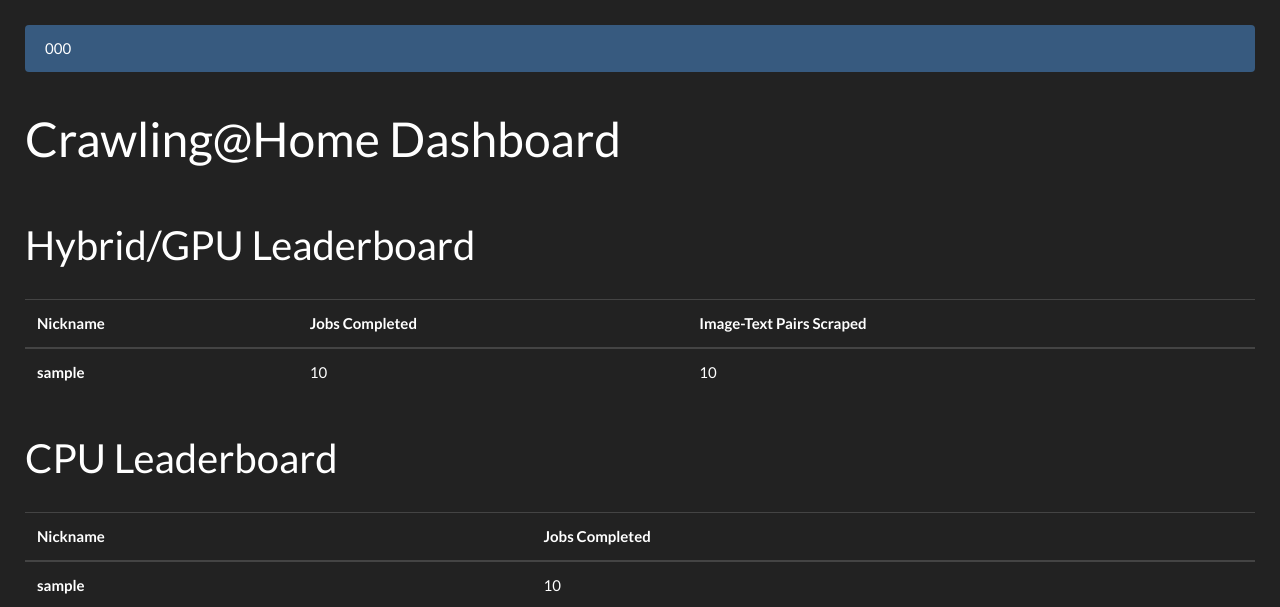
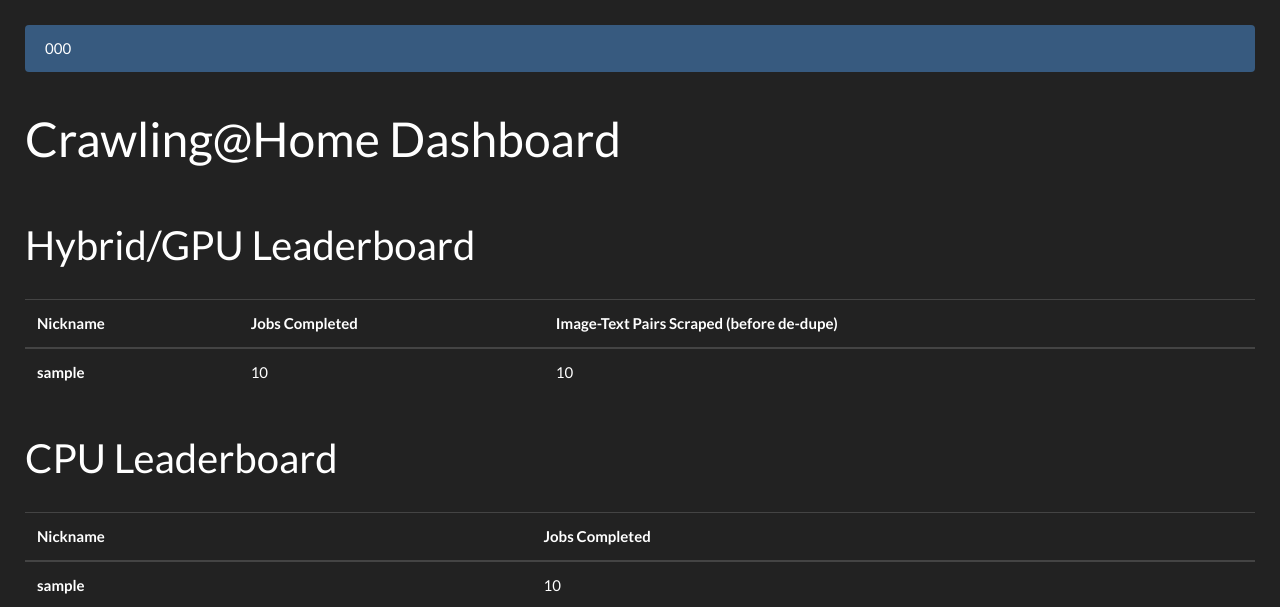
Before and after one commit to TheoCoombes/crawlingathome-server, a Python web app: template templates/leaderboard.html in a window 1280 px wide. Shown: the top 607 px of the page. Run offline with Jinja, Linux system fonts and the light colour scheme; the template is opened without the code that fills it: most values are stand-ins (such as "Sample title", 1, 10 or a date in 2020); some libraries are stand-ins or nearby versions.

Commit message:
add `before de-dupe` to leaderboard

```diff
--- a/templates/leaderboard.html
+++ b/templates/leaderboard.html
@@ -22,7 +22,7 @@
                     <tr>
                         <th scope="col">Nickname</th>
                         <th scope="col">Jobs Completed</th>
-                        <th scope="col">Image-Text Pairs Scraped</th>
+                        <th scope="col">Image-Text Pairs Scraped (before de-dupe)</th>
                     </tr>
                 </thead>
                 <tbody>
```
